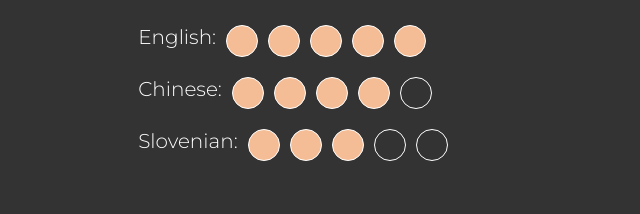
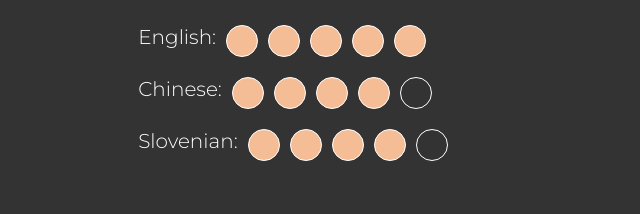
Before and after one commit to katja-maucec/katja-maucec.github.io, a plain HTML site: page index.html in a window 1280 px wide. Shown: the part 2043-2257 px from the top of the page, 640-1280 px from the left. Drawn offline with Linux system fonts and the light colour scheme.

Commit message:
fixed skills

```diff
--- a/index.html
+++ b/index.html
@@ -178,7 +178,7 @@
 								<div class="filled-circle warm-mode"></div>
 								<div class="filled-circle warm-mode"></div>
 								<div class="filled-circle warm-mode"></div>
-								<div class="empty-circle"></div>
+								<div class="filled-circle warm-mode"></div>
 								<div class="empty-circle"></div>
 							</div>
 						</div>
```
